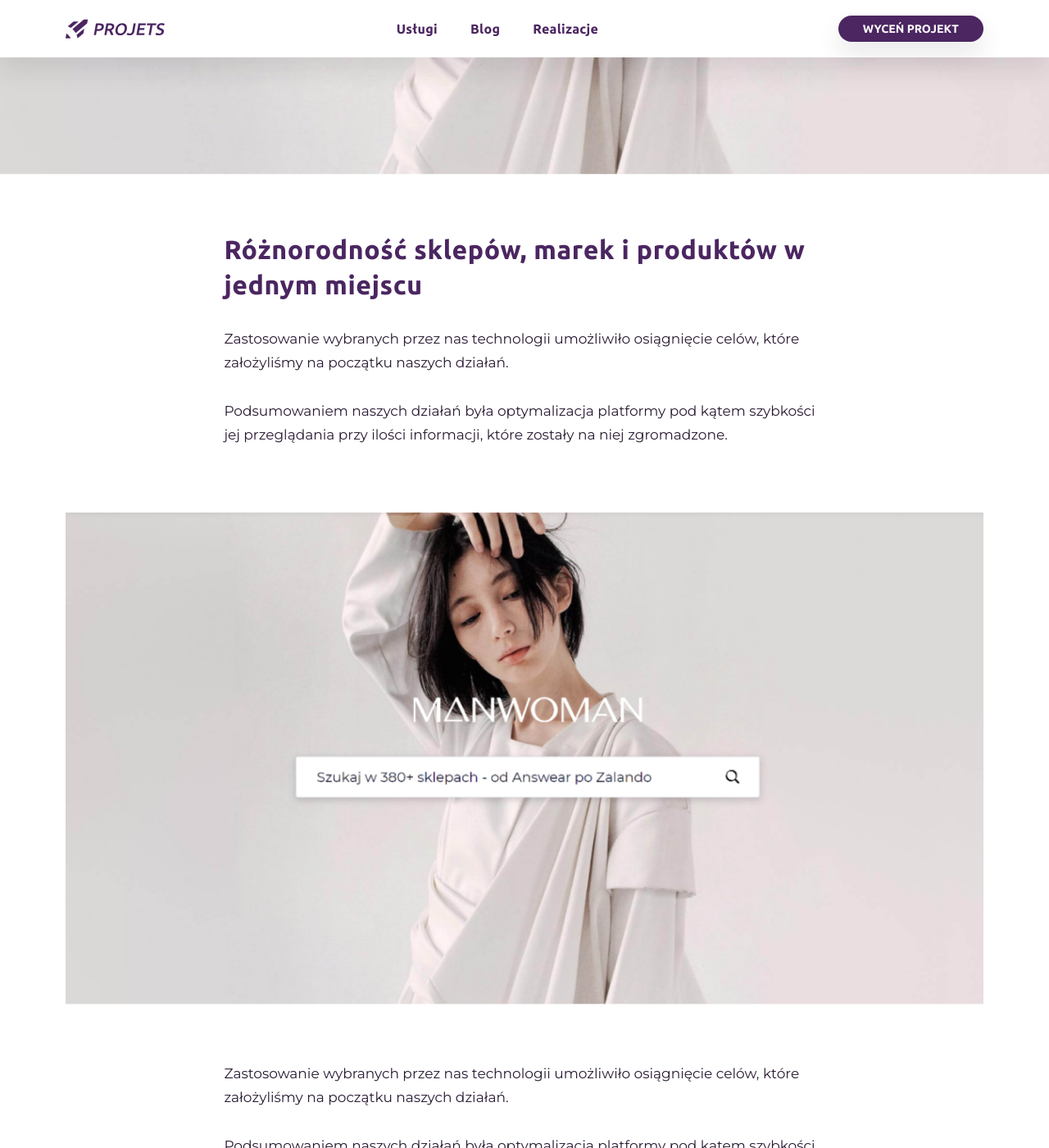
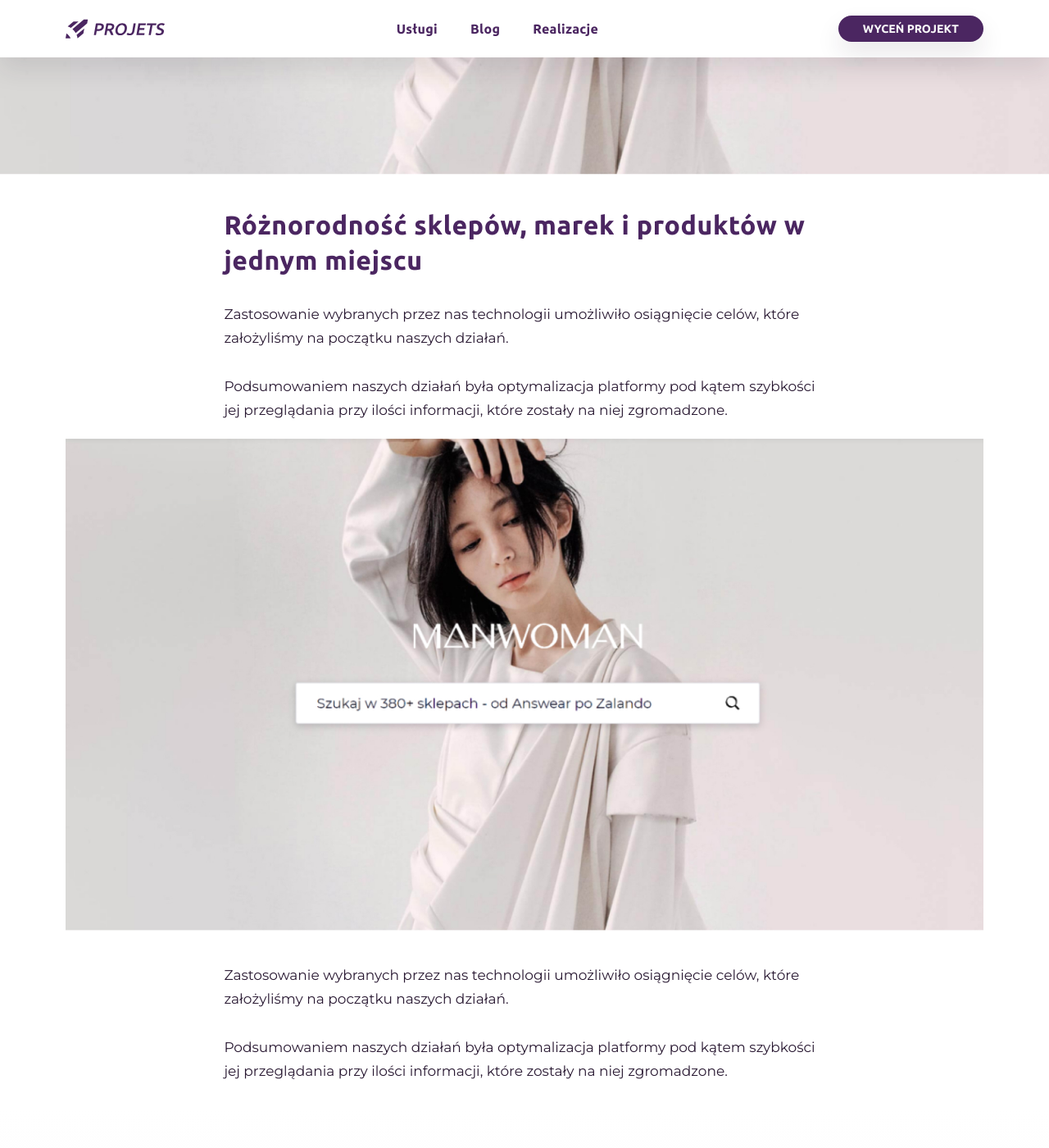
Before and after one commit to ProjetsPL/projets-theme, a Jekyll site: the page built from _casestudies/sklep-internetowy-manwoman-co.md, in a window 1280 px wide and 1400 px high, scrolled down 4240 px. Shown: the whole window at 82% size. Built offline with Jekyll 4.4.1, drawn with Linux system fonts in a browser that asks for light colours.

Commit message:
add casestudies

```diff
--- a/_sass/casestudy.scss
+++ b/_sass/casestudy.scss
@@ -253,23 +253,23 @@
         .content {
 
 
-            *:first-child {
+            >*:first-child {
                 margin-top: 0px;
                 padding-top: 20px;
             }
-            *:last-child {
+            >*:last-child {
                 margin-bottom: 0px;
                 padding-bottom: 0px;
             }
         }
     }
-    *:first-child {
+    >*:first-child {
         &.content-beam {
             margin-top: 100px;
 
         }
     }
-    *:last-child {
+    >*:last-child {
         margin-bottom: 30px;
     }
 }
```
